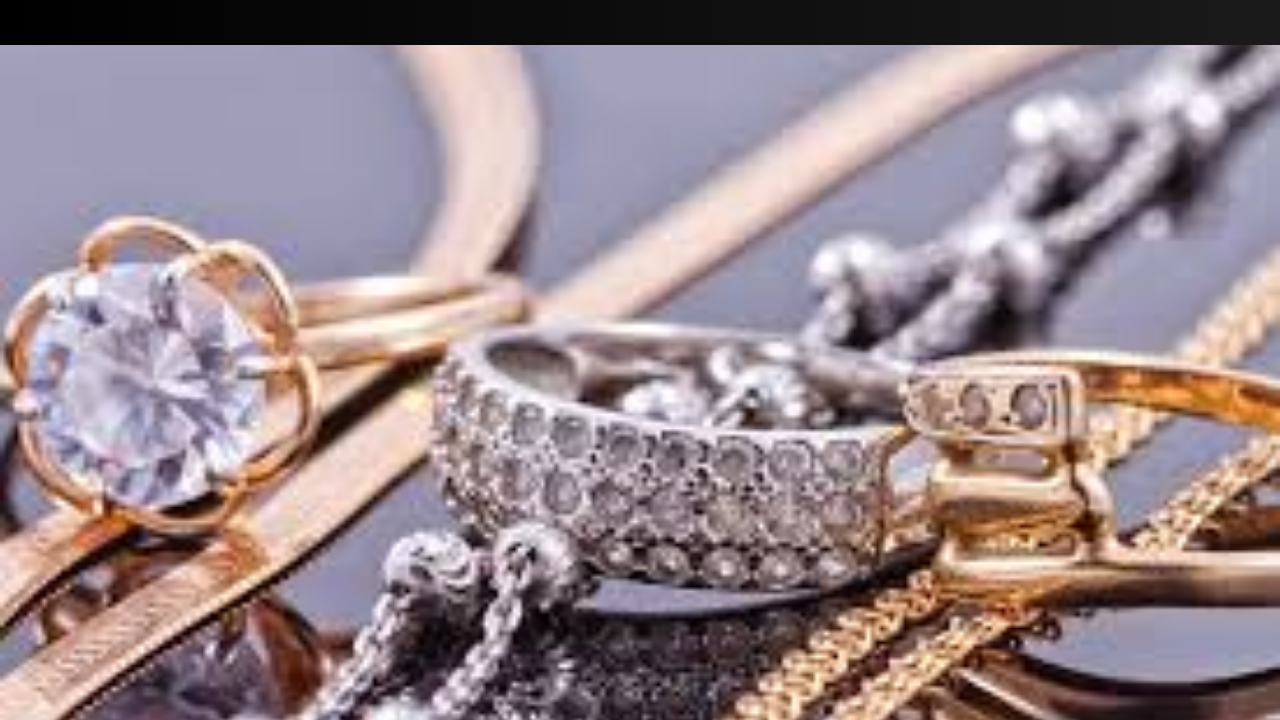
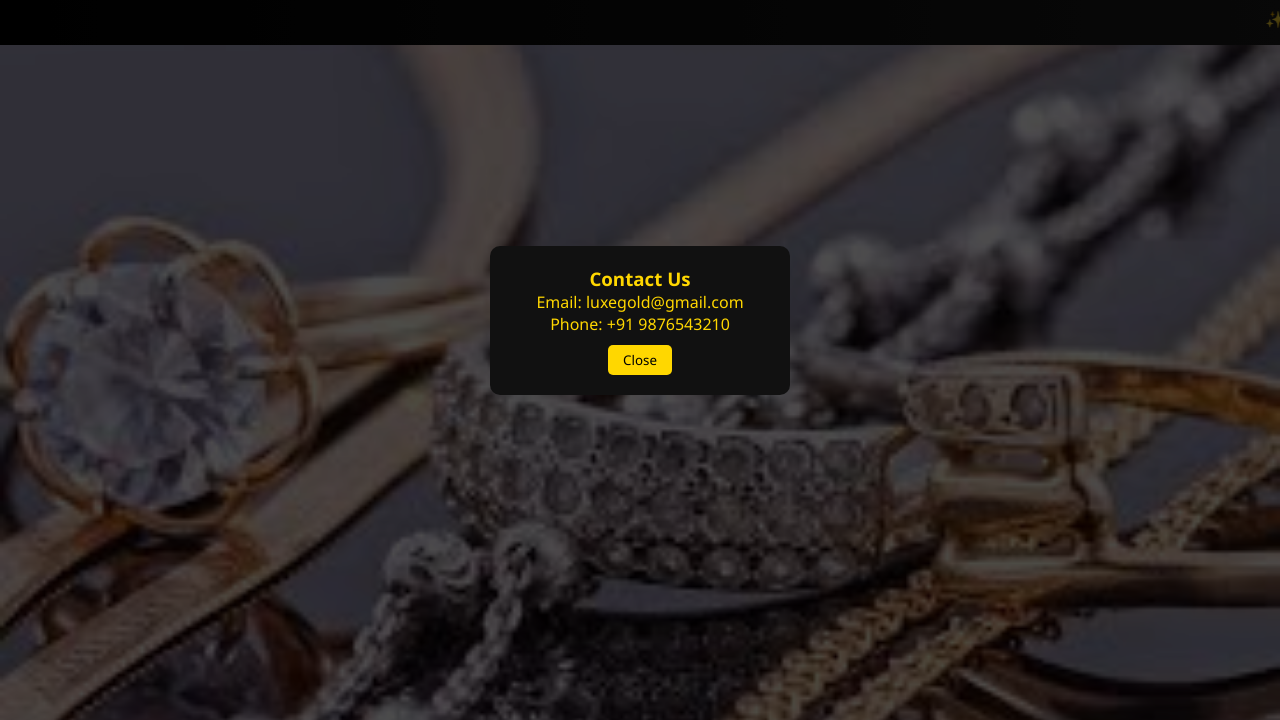
Before and after one commit to inayat-in/portfolio, a plain HTML site: page index.html in a window 1280 px wide. Both pictures are taken after a click on the link "Contact". Shown: the part 80-800 px from the top of the page. Drawn offline with Linux system fonts and the light colour scheme.

Commit message:
Update index.html

```diff
--- a/index.html
+++ b/index.html
@@ -706,7 +706,13 @@ function loginUser(){
 function closeLogin(){
   document.getElementById("loginPopup").style.display = "none";
 }
+function showContact(){
+  document.getElementById("contactBox").style.display = "flex";
+}
 
+function closeContact(){
+  document.getElementById("contactBox").style.display = "none";
+}
 </script>
 
 </body>
```
